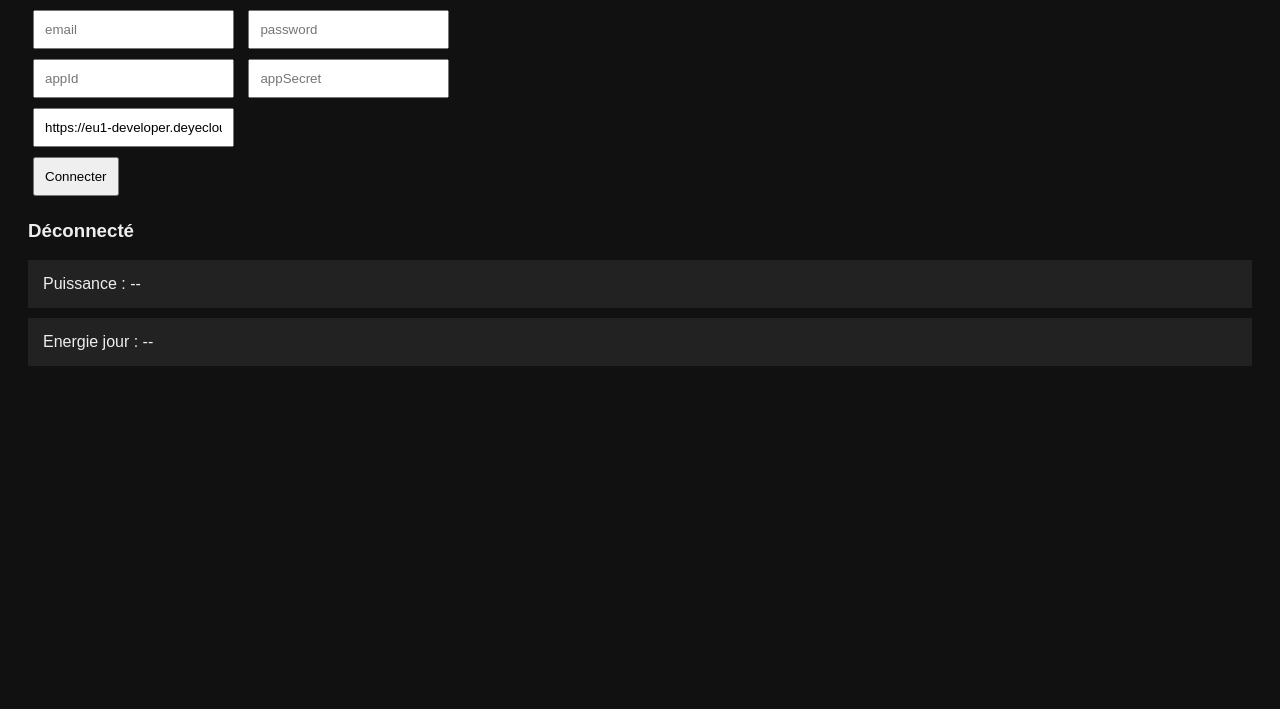
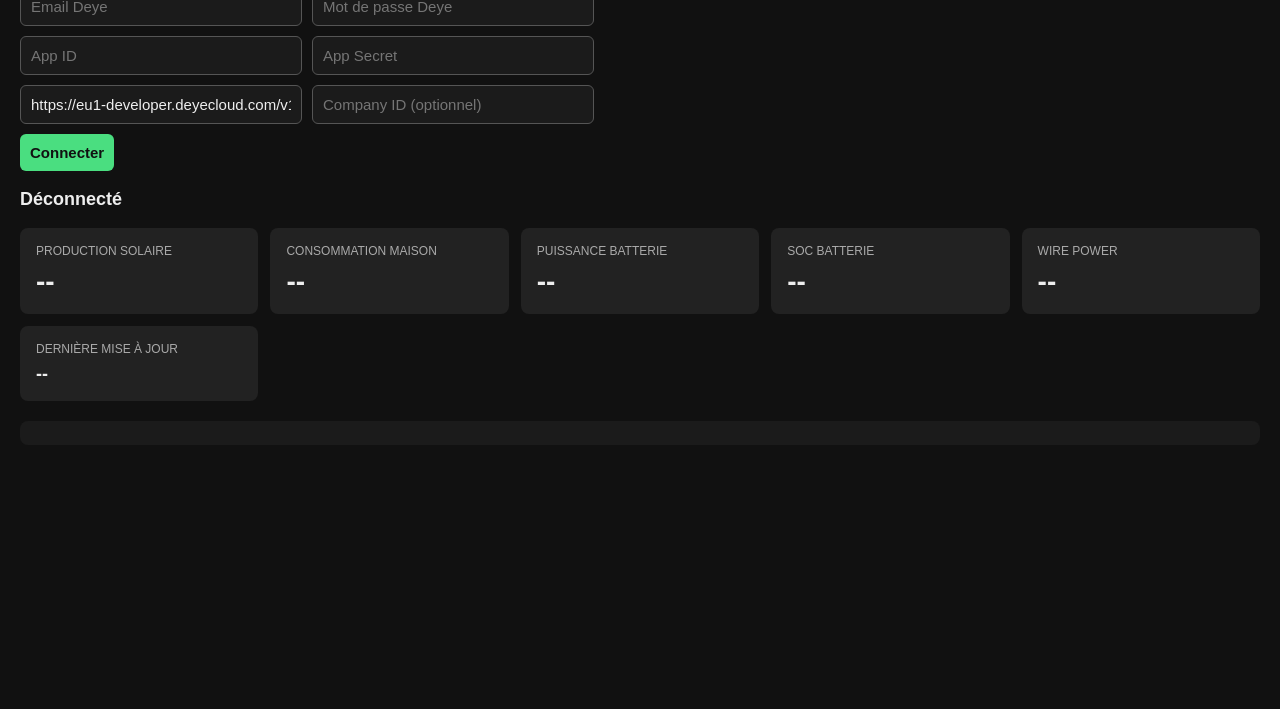
Before and after one commit to julien1502/deye-monitor, a website: page index.html in a window 1280 px wide. Shown: the part 91-800 px from the top of the page. Drawn offline with Linux system fonts and the light colour scheme.

Commit message:
Update index.html

```diff
--- a/index.html
+++ b/index.html
@@ -1,146 +1,320 @@
 <!DOCTYPE html>
 <html lang="fr">
 <head>
-<meta charset="UTF-8">
+  <meta charset="UTF-8" />
+  <meta name="viewport" content="width=device-width, initial-scale=1.0" />
   <title>Deye Monitor</title>
+  <style>
+    body {
+      background: #111;
+      color: #eee;
+      font-family: Arial, sans-serif;
+      padding: 20px;
+      margin: 0;
+    }
 
-<style>
-body { background:#111; color:#eee; font-family:Arial; padding:20px; }
-input, button { padding:10px; margin:5px; }
-.card { background:#222; padding:15px; margin-top:10px; }
-#log { white-space:pre-wrap; font-size:12px; color:#8cf; }
+    h1 {
+      margin-top: 0;
+    }
+
+    .row {
+      display: flex;
+      flex-wrap: wrap;
+      gap: 10px;
+      margin-bottom: 10px;
+    }
+
+    input, button {
+      padding: 10px;
+      font-size: 15px;
+      border-radius: 6px;
+      border: 1px solid #555;
+    }
+
+    input {
+      min-width: 260px;
+      background: #1b1b1b;
+      color: #eee;
+    }
+
+    button {
+      cursor: pointer;
+      background: #4ade80;
+      color: #111;
+      border: none;
+      font-weight: bold;
+    }
+
+    button:hover {
+      opacity: 0.95;
+    }
+
+    .status {
+      margin: 18px 0;
+      font-size: 18px;
+      font-weight: bold;
+    }
+
+    .grid {
+      display: grid;
+      grid-template-columns: repeat(auto-fit, minmax(220px, 1fr));
+      gap: 12px;
+      margin-top: 15px;
+    }
+
+    .card {
+      background: #222;
+      border-radius: 8px;
+      padding: 16px;
+    }
+
+    .label {
+      font-size: 12px;
+      color: #aaa;
+      margin-bottom: 8px;
+      text-transform: uppercase;
+    }
+
+    .value {
+      font-size: 28px;
+      font-weight: bold;
+    }
+
+    #log {
+      margin-top: 20px;
+      white-space: pre-wrap;
+      background: #1b1b1b;
+      padding: 12px;
+      border-radius: 8px;
+      font-size: 12px;
+      color: #8fd3ff;
+    }
   </style>
 </head>
+<body>
+  <h1>Deye Monitor</h1>
 
-<body>
+  <div class="row">
+    <input id="username" type="text" placeholder="Email Deye" />
+    <input id="password" type="password" placeholder="Mot de passe Deye" />
+  </div>
 
-<h2>Deye Monitor</h2>
+  <div class="row">
+    <input id="appId" type="text" placeholder="App ID" />
+    <input id="appSecret" type="text" placeholder="App Secret" />
+  </div>
 
-<input id="username" placeholder="email">
-<input id="password" type="password" placeholder="password"><br>
+  <div class="row">
+    <input id="baseUrl" type="text" value="https://eu1-developer.deyecloud.com/v1.0" />
+    <input id="companyId" type="text" placeholder="Company ID (optionnel)" />
+  </div>
 
-<input id="appId" placeholder="appId">
-<input id="appSecret" placeholder="appSecret"><br>
+  <div class="row">
+    <button type="button" onclick="connectToDeye()">Connecter</button>
+  </div>
 
-<input id="baseUrl" value="https://eu1-developer.deyecloud.com/v1.0"><br>
+  <div id="status" class="status">Déconnecté</div>
 
-<button onclick="connect()">Connecter</button>
+  <div class="grid">
+    <div class="card">
+      <div class="label">Production solaire</div>
+      <div class="value" id="generationPower">--</div>
+    </div>
 
-<h3 id="status">Déconnecté</h3>
+    <div class="card">
+      <div class="label">Consommation maison</div>
+      <div class="value" id="consumptionPower">--</div>
+    </div>
 
-<div class="card">Puissance : <span id="power">--</span></div>
-<div class="card">Energie jour : <span id="energy">--</span></div>
+    <div class="card">
+      <div class="label">Puissance batterie</div>
+      <div class="value" id="batteryPower">--</div>
+    </div>
+
+    <div class="card">
+      <div class="label">SOC batterie</div>
+      <div class="value" id="batterySOC">--</div>
+    </div>
+
+    <div class="card">
+      <div class="label">Wire power</div>
+      <div class="value" id="wirePower">--</div>
+    </div>
+
+    <div class="card">
+      <div class="label">Dernière mise à jour</div>
+      <div class="value" id="lastUpdate" style="font-size:18px;">--</div>
+    </div>
+  </div>
 
   <div id="log"></div>
 
   <script>
     let token = null;
-let deviceId = null;
     let stationId = null;
+    let refreshTimer = null;
 
     function api() {
-  return location.origin + "/api/auth";
+      return window.location.origin + "/api/auth";
     }
 
-function log(t, d) {
-  document.getElementById("log").textContent =
-    t + "\n" + JSON.stringify(d, null, 2);
+    function log(title, data) {
+      const el = document.getElementById("log");
+      el.textContent = title + "\n" + JSON.stringify(data, null, 2);
+      console.log(title, data);
     }
 
     function getForm() {
       return {
-    username: username.value,
-    password: password.value,
-    appId: appId.value,
-    appSecret: appSecret.value,
-    baseUrl: baseUrl.value
+        username: document.getElementById("username").value.trim(),
+        password: document.getElementById("password").value,
+        appId: document.getElementById("appId").value.trim(),
+        appSecret: document.getElementById("appSecret").value.trim(),
+        baseUrl: document.getElementById("baseUrl").value.trim().replace(/\/$/, ""),
+        companyId: document.getElementById("companyId").value.trim(),
       };
     }
 
-async function connect() {
+    function setStatus(text) {
+      document.getElementById("status").textContent = text;
+    }
+
+    function updateUI(raw) {
+      document.getElementById("generationPower").textContent = (raw.generationPower ?? 0) + " W";
+      document.getElementById("consumptionPower").textContent = (raw.consumptionPower ?? 0) + " W";
+      document.getElementById("batteryPower").textContent = (raw.batteryPower ?? 0) + " W";
+      document.getElementById("batterySOC").textContent = (raw.batterySOC ?? 0) + " %";
+      document.getElementById("wirePower").textContent = (raw.wirePower ?? 0) + " W";
+
+      if (raw.lastUpdateTime) {
+        const d = new Date(raw.lastUpdateTime * 1000);
+        document.getElementById("lastUpdate").textContent = d.toLocaleString("fr-FR");
+      } else {
+        document.getElementById("lastUpdate").textContent = "--";
+      }
+    }
+
+    async function connectToDeye() {
+      try {
         const f = getForm();
 
-  status.innerText = "Connexion...";
+        if (!f.username || !f.password || !f.appId || !f.appSecret || !f.baseUrl) {
+          setStatus("Merci de remplir tous les champs obligatoires");
+          return;
+        }
 
-  // LOGIN
-  const login = await fetch(api(), {
-    method:"POST",
-    headers:{ "Content-Type":"application/json" },
-    body: JSON.stringify({ action:"login", ...f })
+        setStatus("Connexion...");
+        log("INFO", { step: "login" });
+
+        const loginRes = await fetch(api(), {
+          method: "POST",
+          headers: { "Content-Type": "application/json" },
+          body: JSON.stringify({
+            action: "login",
+            ...f
+          })
         });
 
-  const loginData = await login.json();
+        const loginData = await loginRes.json().catch(() => null);
         log("LOGIN", loginData);
 
-  if (!loginData?.response?.accessToken) {
-    status.innerText = "Login failed";
+        if (!loginRes.ok || !loginData?.response?.accessToken) {
+          setStatus("Échec login");
           return;
         }
 
         token = loginData.response.accessToken;
 
-  // DEVICES
-  const dev = await fetch(api(), {
-    method:"POST",
-    headers:{ "Content-Type":"application/json" },
-    body: JSON.stringify({ action:"devices", token, ...f })
+        setStatus("Récupération des appareils...");
+
+        const devRes = await fetch(api(), {
+          method: "POST",
+          headers: { "Content-Type": "application/json" },
+          body: JSON.stringify({
+            action: "devices",
+            token,
+            ...f
+          })
         });
 
-  const devData = await dev.json();
+        const devData = await devRes.json().catch(() => null);
         log("DEVICES", devData);
 
-  const stations = devData.response.stationList;
+        const stations = devData?.response?.stationList || [];
 
-  const devices = stations.flatMap(s =>
-    s.deviceListItems.map(d => ({
-      ...d,
-      stationName: s.name
+        const allDevices = stations.flatMap(station =>
+          (station.deviceListItems || []).map(device => ({
+            ...device,
+            stationName: station.name
           }))
         );
 
         const inverter =
-    devices.find(d => d.deviceType === "INVERTER" && d.stationName !== "This is a demo")
-    || devices.find(d => d.deviceType === "INVERTER");
+          allDevices.find(d => d.deviceType === "INVERTER" && d.stationName !== "This is a demo") ||
+          allDevices.find(d => d.deviceType === "INVERTER") ||
+          null;
 
-  deviceId = inverter.deviceId;
+        if (!inverter) {
+          setStatus("Aucun onduleur trouvé");
+          return;
+        }
+
         stationId = inverter.stationId;
 
-  status.innerText = "Connecté à " + inverter.stationName;
+        setStatus(`Connecté à ${inverter.stationName}`);
 
-  fetchData();
-  setInterval(fetchData, 10000);
+        if (refreshTimer) {
+          clearInterval(refreshTimer);
+        }
+
+        await fetchData();
+        refreshTimer = setInterval(fetchData, 10000);
+
+      } catch (e) {
+        setStatus("Erreur connexion: " + e.message);
+        log("ERREUR CONNEXION", {
+          message: e.message,
+          stack: e.stack
+        });
+      }
     }
 
     async function fetchData() {
-
+      try {
         const f = getForm();
 
+        if (!token || !stationId) {
+          return;
+        }
+
         const res = await fetch(api(), {
-    method:"POST",
-    headers:{ "Content-Type":"application/json" },
+          method: "POST",
+          headers: { "Content-Type": "application/json" },
           body: JSON.stringify({
-      action:"realtime",
+            action: "realtime",
             token,
-      deviceId,
             stationId,
             ...f
           })
         });
 
-  const data = await res.json();
+        const data = await res.json().catch(() => null);
         log("REALTIME", data);
 
-  const raw = data?.response?.data;
+        if (!res.ok || !data?.response?.success) {
+          setStatus("Erreur temps réel");
+          return;
+        }
 
-  if (!raw) return;
-
-  const power = raw.pac ?? raw.power ?? 0;
-  const energy = raw.eday ?? raw.energy ?? 0;
-
-  powerEl.innerText = power + " W";
-  energyEl.innerText = energy + " kWh";
+        updateUI(data.response);
+      } catch (e) {
+        setStatus("Erreur temps réel: " + e.message);
+        log("ERREUR REALTIME", {
+          message: e.message,
+          stack: e.stack
+        });
+      }
     }
   </script>
-
 </body>
 </html>
```
Lines whose indentation alone changed are shown as unchanged.
